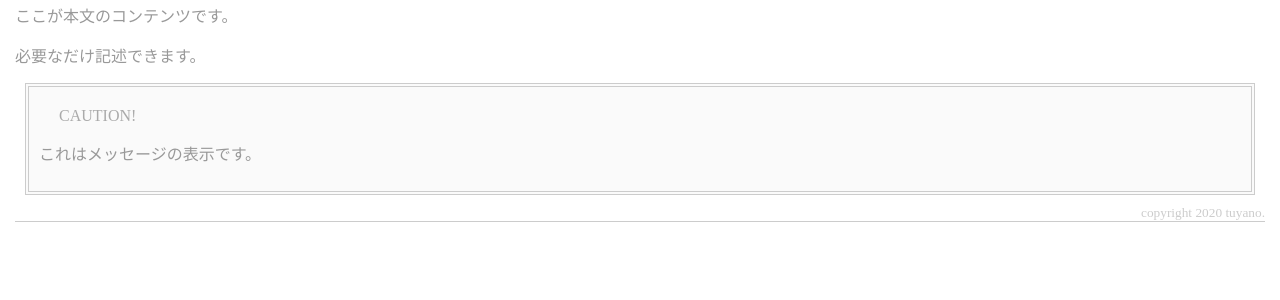
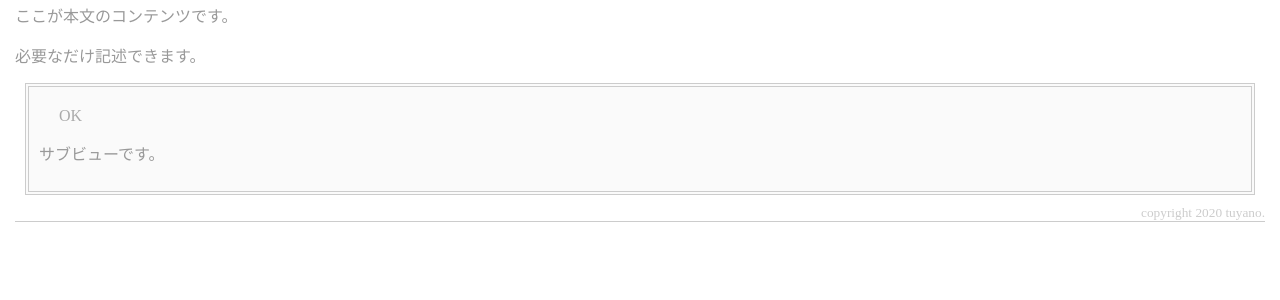
Before and after one commit to posse-ap/gen1.0-tomoharuyuyama, a Laravel app: page /hello in a window 1280 px wide. Shown: the part 132-432 px from the top of the page. Run offline with Laravel 8, Linux system fonts and the light colour scheme; parts of the project's set-up code (start-up, migrations or seed data) failed here and were passed over.

Commit message:
リスト3-31

```diff
--- /dev/null
+++ b/template-ph3-study/resources/views/components/item.blade.php
@@ -0,0 +1 @@
+<li>{{$item['name']}} [{{$item['mail']}}]</li>
--- a/template-ph3-study/resources/views/hello/index.blade.php
+++ b/template-ph3-study/resources/views/hello/index.blade.php
@@ -9,16 +9,7 @@
 @section('content')
   <p>ここが本文のコンテンツです。</p>
   <p>必要なだけ記述できます。</p>
-
-  @component('components.message')
-      @slot('msg_title')
-      CAUTION!
-      @endslot
-
-      @slot('msg_content')
-      これはメッセージの表示です。
-      @endslot
-  @endcomponent
+  @include('components.message', ['msg_title'=>'OK','msg_content'=>'サブビューです。'])
 @endsection
 
 @section('footer')
```
Also changed, not shown: 16 other files.
